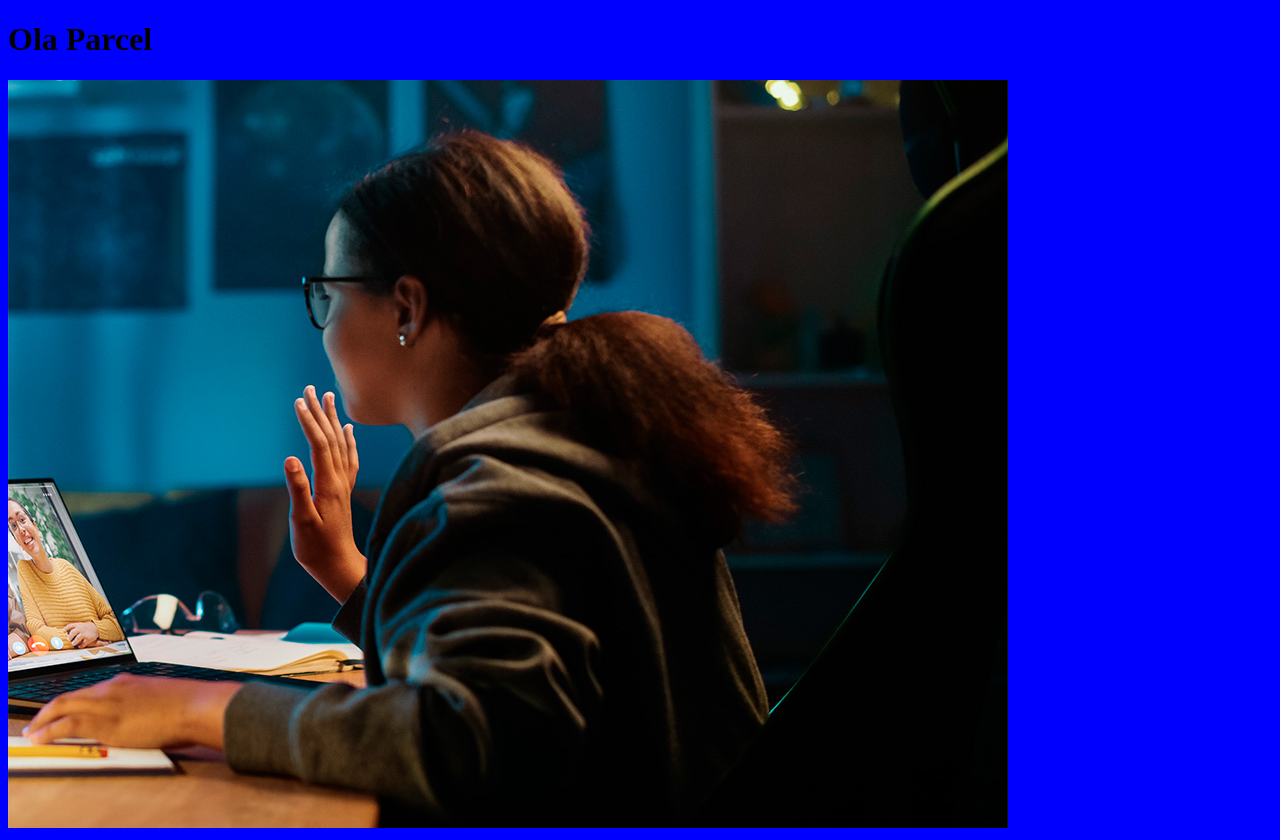
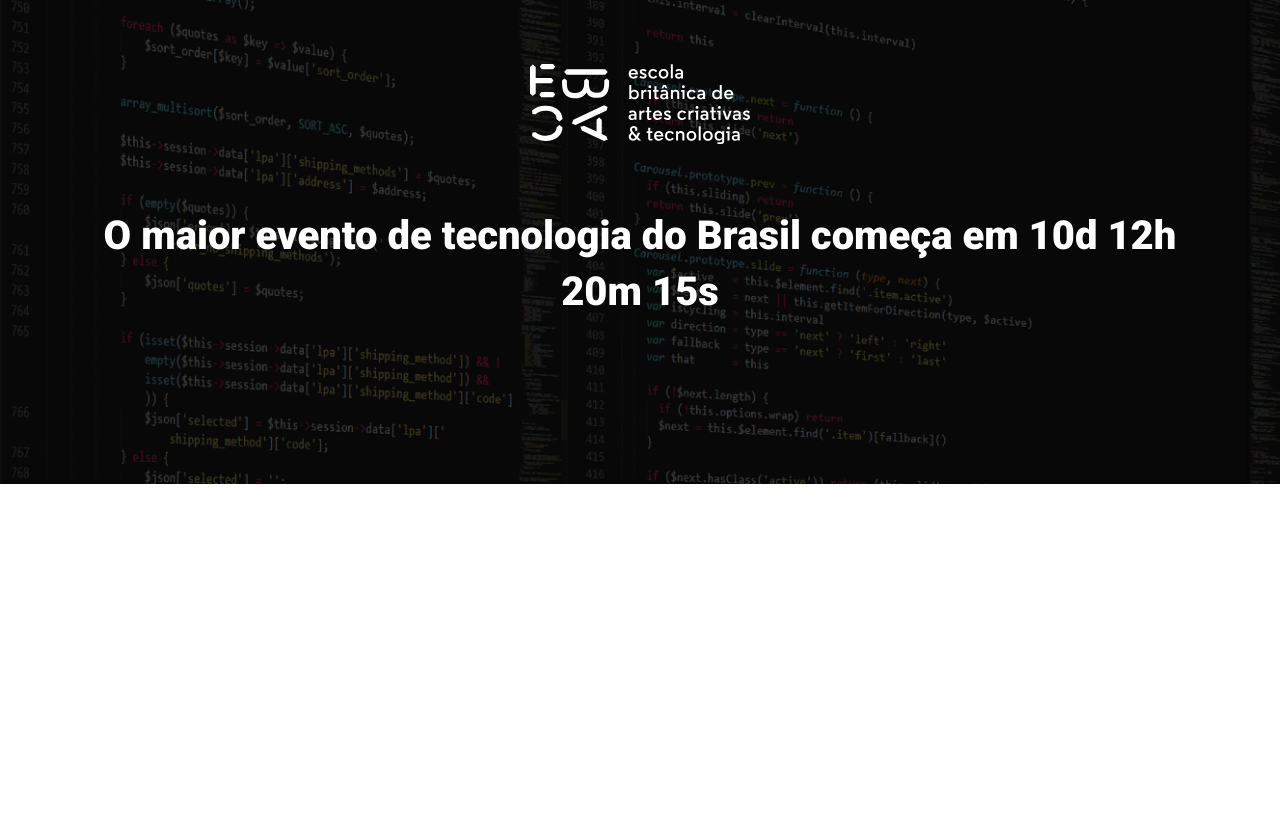
Before and after one commit to Joao-progBr/Projt_LanginPage_eventoTechTalk, a website built with Parcel: page src/index.html in a window 1280 px wide. After the commit the page ends 800 px from the top, so only its background shows below. Built offline with nearby package versions, Linux system fonts and the light colour scheme.

Commit message:
criando o hero

```diff
--- a/sharp.config.json
+++ b/sharp.config.json
@@ -2,4 +2,5 @@
     "png":{
         "quality": 75
     }
+
 }
--- a/src/index.html
+++ b/src/index.html
@@ -4,13 +4,27 @@
     <meta charset="UTF-8">
     <meta name="viewport" content="width=device-width, initial-scale=1.0">
     <link rel="stylesheet" href="styles/main.scss">
+    <link rel="preconnect" href="https://fonts.googleapis.com">
+    <link rel="preconnect" href="https://fonts.gstatic.com" crossorigin>
+    <link href="https://fonts.googleapis.com/css2?family=Roboto:ital,wght@0,100;0,300;0,400;0,500;0,700;0,900;1,100;1,300;1,400;1,500;1,700;1,900&display=swap" rel="stylesheet">
     <title>Evento</title>
 
 </head>
 <body>
 
-    <h1>Ola Parcel</h1>
-    <img src="./images/backend.png" alt="">
+   <header class="hero">
+    <div class="container">
+        <img class="hero__logo" src="./images/ebac_logo.svg" alt="Logo EBAC">
+        <p class="hero__text">
+            O maior evento de tecnologia do Brasil começa em 10d 12h 20m 15s
+        </p>
+    </div>
+   </header>
+
+
+
+
+
 
     <script src="scripts/main.js"></script>
 
--- /dev/null
+++ b/src/styles/_hero.scss
@@ -0,0 +1,54 @@
+.hero{
+    padding-top: 64px;
+    padding-bottom: 100px;
+    background-image: url(../images/fundo.png);
+    background-repeat: no-repeat;
+    background-size: cover;
+    position: relative;
+
+    .container{
+        position: relative;
+    }
+
+    &::before{
+        content: '';
+        position: absolute;
+        top: 0;
+        left: 0;
+        width: 100%;
+        height: 100%;
+        // background-color: rgba(0 , 0, 0, .3);
+        background-color: #000;
+        opacity: .7;
+    }
+
+    &__text{
+        margin-top: 64px;
+        margin-bottom: 64px;
+        font-size: 40px;
+        line-height: 56px;
+        color: #fff;
+        font-weight: 800;
+        text-align: center;
+    }
+
+    &__logo{
+        margin: 0 auto;
+        height: 80px;
+        display: block;
+    }
+
+    @media (max-width: 640px){
+        padding: 40px 0;
+
+        &__logo{
+            height: 40px;
+        }
+
+        &__text{
+            font-size: 22px;
+            line-height: 24px;
+            margin: 24px 0;
+        }
+    }
+}
--- a/src/styles/main.scss
+++ b/src/styles/main.scss
@@ -1,3 +1,24 @@
-body{
-    background-color: blue;
+@use 'hero';
+
+
+*{
+    margin: 0;
+    padding: 0;
+    box-sizing: border-box;
+    font-family: "Roboto", sans-serif ;
+    color: #fff;
 }
+
+.container{
+    max-width: 960px;
+    width: 100%;
+    margin: 0 auto;
+
+    @media (max-width: 640px){
+        width: 80%;
+    }
+
+    @media (min-width: 1024px){
+        max-width: 90%;
+    }
+}
```
